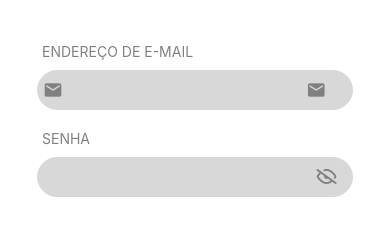
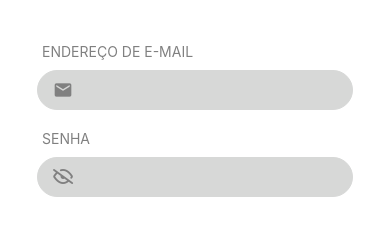
Before and after one commit to Isadora1003/MinhaLista, a React Native app: screen / in a window 390 px wide. Shown: the part 284-516 px from the top of the page. Built offline with nearby package versions, Linux system fonts and the light colour scheme.

Commit message:
Arrumando as posicoes dos icones, colocando interetitivade tambem deixando a senha mais segura

```diff
--- a/src/components/input/index.tsx
+++ b/src/components/input/index.tsx
@@ -15,12 +15,12 @@ type Props = TextInputProps & {
     IconLeftName?: string,
     IconRightName?: string,
     title?: string,
-    OnIconLeftPress?: () => void, // Ação do icone
-    OnIconRightPress?: () => void
+    onIconLeftPress?: () => void, // Ação do icone
+    onIconRightPress?: () => void
 }
 
 export const Input = forwardRef <TextInput, Props>((Props, ref: ForwardedRef<TextInput>  | null) => {
-    const {IconLeft, IconRight, IconLeftName, IconRightName, title, OnIconLeftPress, OnIconRightPress, ...rest} = Props
+    const {IconLeft, IconRight, IconLeftName, IconRightName, title, onIconLeftPress, onIconRightPress, ...rest} = Props
     const calculateSizeWidth = () => {
         if (IconLeft && IconRight) {
             return '80%'
@@ -31,18 +31,29 @@ export const Input = forwardRef <TextInput, Props>((Props, ref: ForwardedRef<Tex
         }
     }
 
+    const calculateSizePaddingLeft = () => {
+        if (IconLeft && IconRight) {
+            return 0
+        } else if ( IconLeft || IconRight) {
+            return 10
+        } else {
+            return 20
+        }
+    }
+
+
     return (
         <Fragment>
         <Text style={style.titleInput}>{title}</Text>
-        <View style={style.boxInput}>
+        <View style={[style.boxInput , {paddingLeft: calculateSizePaddingLeft()}]}>
             {IconLeft && IconLeftName && (
-                <TouchableOpacity>
+                <TouchableOpacity onPress={onIconLeftPress} style={style.Button}>
                     <IconLeft name={IconLeftName as any} size={20} color={themas.colors.gray} style={style.Icon} />
                 </TouchableOpacity>
             )}
-            <TextInput style={style.input} style={[style.input, {width:calculateSizeWidth()}]} {...rest}/>
+             <TextInput style={[style.input, { width: calculateSizeWidth() }]} {...rest} />
             {IconRight && IconRightName && (
-                <TouchableOpacity>
+                <TouchableOpacity onPress={onIconRightPress} style={style.Button}>
                     <IconRight name={IconRightName as any} size={20} color={themas.colors.gray} style={style.Icon} />
                 </TouchableOpacity>
             )}
--- a/src/components/input/style.tsx
+++ b/src/components/input/style.tsx
@@ -28,5 +28,8 @@ export const style = StyleSheet.create({
     },
     Icon: {
         width: '100%',
+    },
+    Button: {
+        width: '100%',
     }
 })
--- a/src/pages/login/index.tsx
+++ b/src/pages/login/index.tsx
@@ -9,6 +9,7 @@ import { Input } from "../../components/input";
 export default function Login() {
     const [email, setEmail] = useState('');
     const [password, setPassword] = useState('');
+    const [showPassword, setShowPassword] = useState(true);
     const [loading, setLoading] = useState(false);
 
     async function getLogin() {
@@ -38,8 +39,8 @@ export default function Login() {
                 <Text style={style.text}>Bem vindo de volta!</Text>
             </View>
             <View style={style.boxMid}>
-                <Input value={email} onChangeText={setEmail} title="ENDEREÇO DE E-MAIL" IconLeft={MaterialIcons} IconLeftName="email" IconRight={MaterialIcons} IconRightName="email"/>
-                <Input value={password} onChangeText={setPassword} title="SENHA" IconRight={Octicons} IconRightName="eye-closed"/>
+                <Input value={email} onChangeText={setEmail} title="ENDEREÇO DE E-MAIL" IconRight={MaterialIcons} IconRightName="email"/>
+                <Input value={password} onChangeText={setPassword} title="SENHA" IconRight={Octicons} IconRightName={showPassword ? "eye-closed" : "eye"} secureTextEntry={showPassword} onIconRightPress={() => setShowPassword(!showPassword)}/>
                 {/* <Text style={style.titleInput}>Endereço de E-mail</Text>
                 <View style={style.boxInput}>
                     <TextInput style={style.input} value={email} onChangeText={setEmail}/>
```
